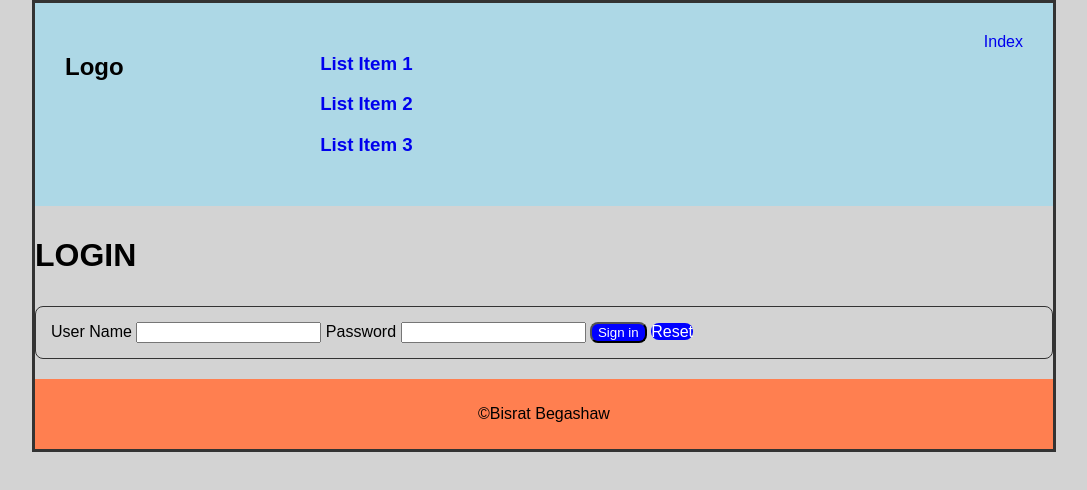
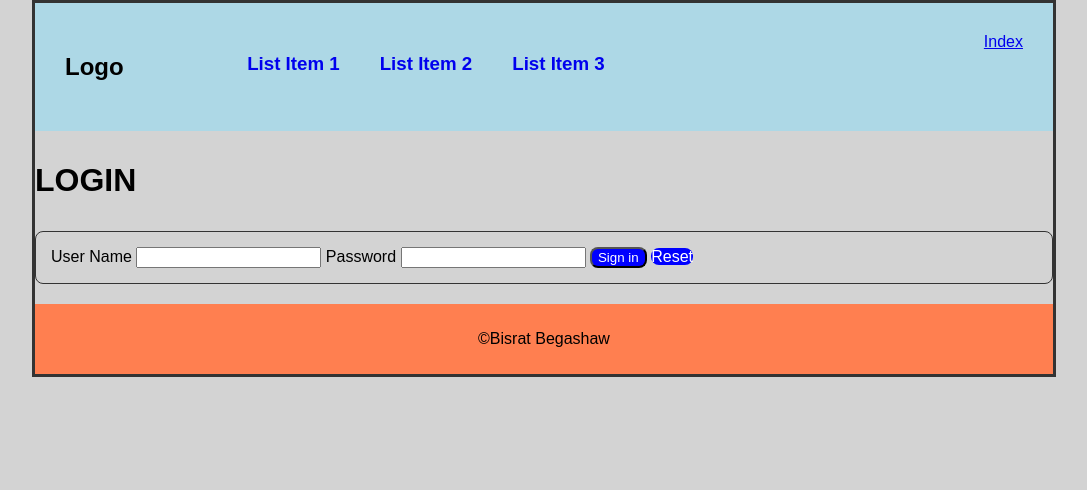
Before and after one commit to bisruka/Hello-World-, a plain HTML site: page login.html in a window 1280 px wide. Shown: the whole page, without its empty margins (96-1183 px from the left). Drawn offline with Linux system fonts and the light colour scheme; files that its build step writes are made by us from their sources.

Commit message:
Update style1.css

```diff
--- a/style1.css
+++ b/style1.css
@@ -5,6 +5,7 @@ body{
     text-align: justify;
     max-width: 1024px;
     margin: auto;
+
 
     display: grid;
     grid-template-areas:
@@ -15,12 +16,10 @@ body{
     box-sizing: border-box;
 }
 
-a{
-    text-decoration: none;
-}
 
 .header{
     background-color:lightblue;
+    display: inline;
 
 }
 
@@ -30,24 +29,25 @@ header{
     grid-template-areas: "leftpage . navbar . rightpage";
     padding: 15px;
     grid-gap: 10px;
-}
-
-ul{
-    list-style-type: none;
-}
-
-.nested{
-    display: grid;
-    grid-template-columns: repeat(3, 1fr);
 
 }
+.navbar{
+    list-style: none;
+    padding: 0;
 
-.nested > div{
+}
+.navbar li{
+    float: left;
+}
+.navbar li a{
+    display: inline;
+    text-decoration: none;
     padding: 15px 20px;
 
 }
 
-.nested > div a:hover{
+
+.navbar li a:hover{
     background-color: coral;
 }
 
```
